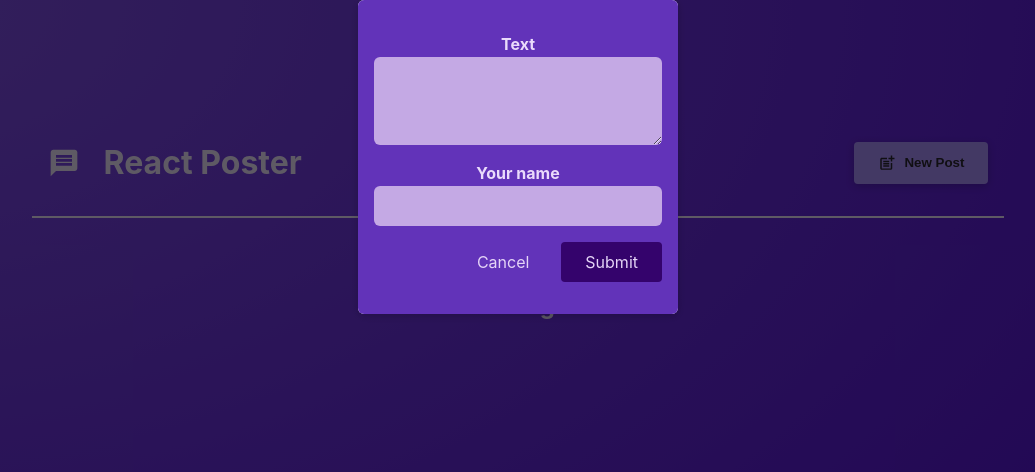
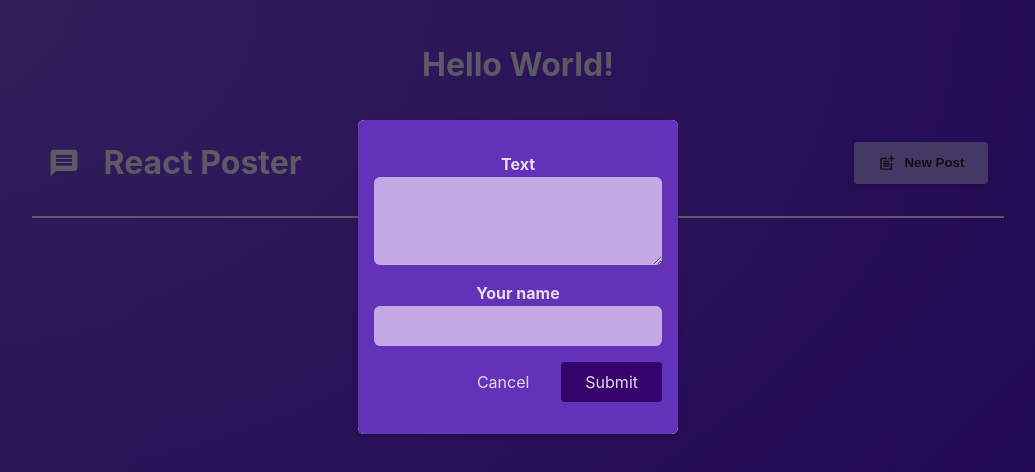
Before and after one commit to jaswanthsai7/Vite-React, a React (Vite) app in the folder vite-react-poster/: page / in a window 1280 px wide. Both pictures are taken after a click on the button "New Post". Shown: the top 472 px of the page, without its empty margins (122-1157 px from the left). Built offline with nearby package versions, Linux system fonts and the light colour scheme.

Commit message:
made changes in modal css

```diff
--- a/vite-react-poster/src/components/Modal.module.css
+++ b/vite-react-poster/src/components/Modal.module.css
@@ -15,4 +15,5 @@
     padding: 0;
     overflow: hidden;
     z-index: 1;
+    margin-top: 120px;
 }
```
